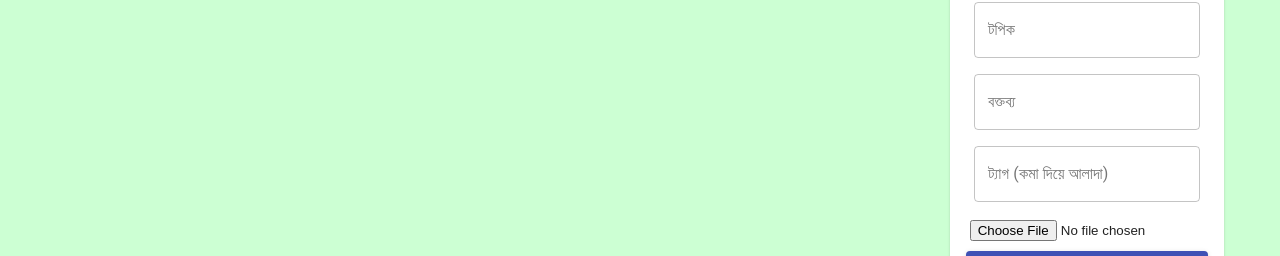
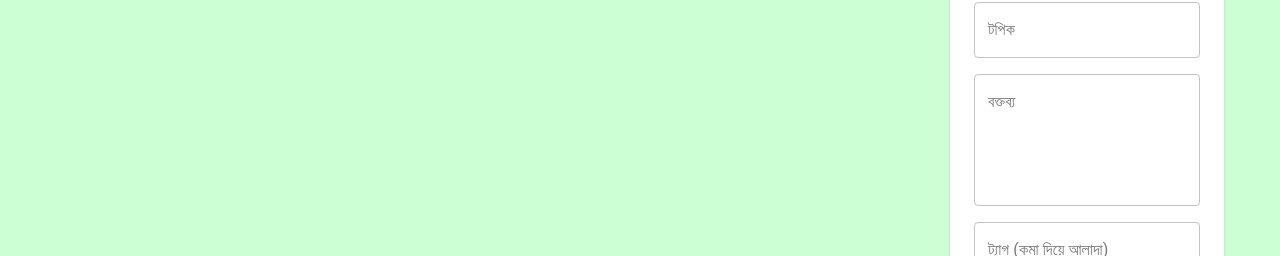
Before and after one commit to Sabbir-Rahman/kishanForumFrontend, a React (Create React App) app: page /posts in a window 1280 px wide. Shown: the part 339-595 px from the top of the page. Built offline with nearby package versions, Linux system fonts and the light colour scheme; no server answers; sample sign-in values are in the browser's storage.

Commit message:
long text for message added

```diff
--- a/src/components/Form/Form.js
+++ b/src/components/Form/Form.js
@@ -96,6 +96,8 @@ const Form = ({ currentId, setCurrentId }) => {
                 variant="outlined"
                 label="বক্তব্য"
                 fullWidth
+                rows={5}
+                multiline
                 value={postdata.message}
                 onChange={(event) =>
                   setPostData({ ...postdata, message: event.target.value })
```
